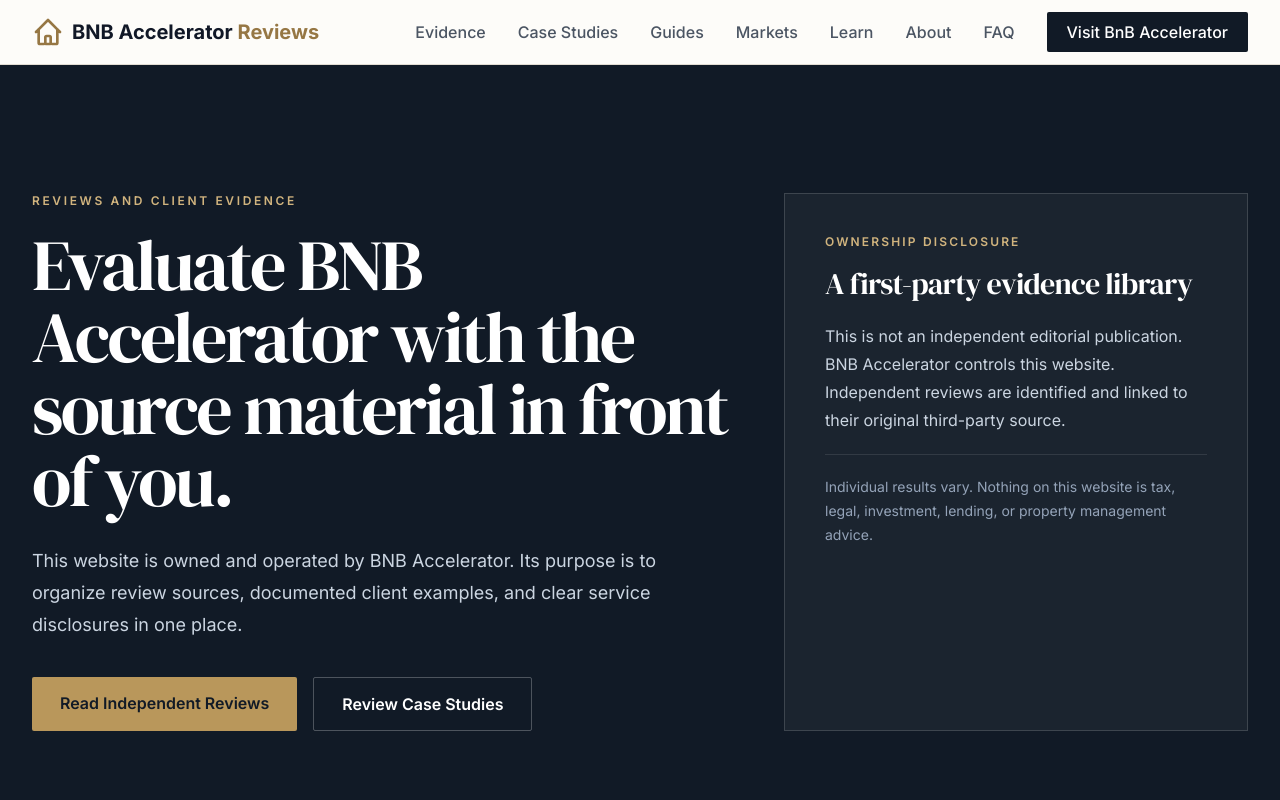
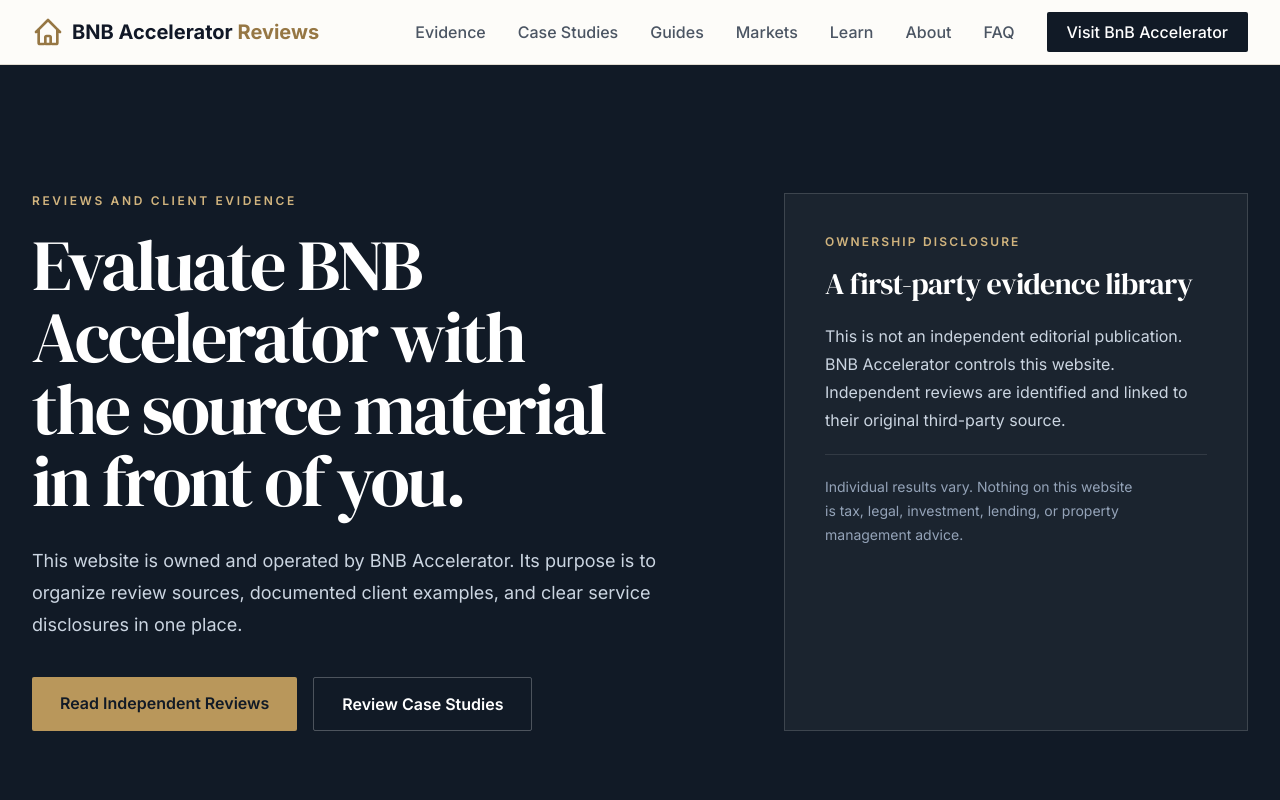
Before and after one commit to drconnorrobertson/bnbacceleratorreviews, a Next.js app: page / in a window 1280 px wide. Shown: the top 800 px of the page. Built offline with nearby package versions, Linux system fonts and the light colour scheme.

Commit message:
Polish existing typography, cards and controls without changing design or content

```diff
--- a/app/globals.css
+++ b/app/globals.css
@@ -68,3 +68,15 @@
     @apply text-gray-800;
   }
 }
+
+/* Visual refinement 2026-10: preserve the existing brand, layout and content. */
+body { -webkit-font-smoothing: antialiased; -moz-osx-font-smoothing: grayscale; }
+h1, h2, h3 { text-wrap: balance; }
+p, blockquote { text-wrap: pretty; }
+:where(a, button, input, select, textarea):focus-visible { outline: 2px solid currentColor; outline-offset: 4px; }
+:where(article, .content, .article-content) a { text-underline-offset: .2em; text-decoration-thickness: 1px; }
+:where(.hero-grid, .features-grid, .cards-grid, .grid, .footer-grid) > * { min-width: 0; }
+@media (max-width: 600px) { input, select, textarea { font-size: 16px; } :where(.hero-cta, .hero-actions, .cta-actions) { flex-wrap: wrap; row-gap: 12px; } }
+@media (prefers-reduced-motion: reduce) { html { scroll-behavior: auto; } *, *::before, *::after { animation-duration: .01ms !important; animation-delay: 0ms !important; transition-duration: .01ms !important; } }
+
+button, input, select, textarea { font-family: inherit; } input, select, textarea { transition: border-color .2s ease, box-shadow .2s ease; } table { font-variant-numeric: tabular-nums; }
```
